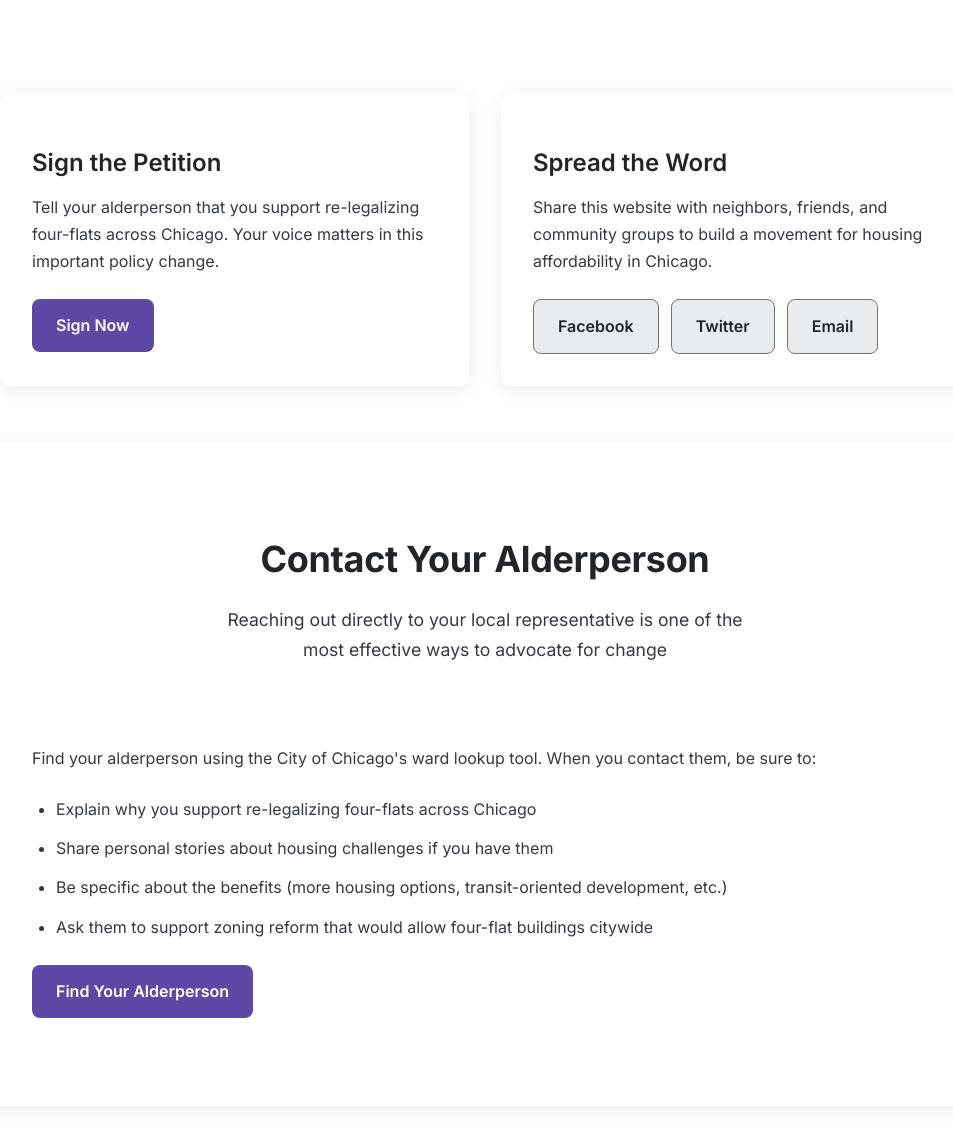
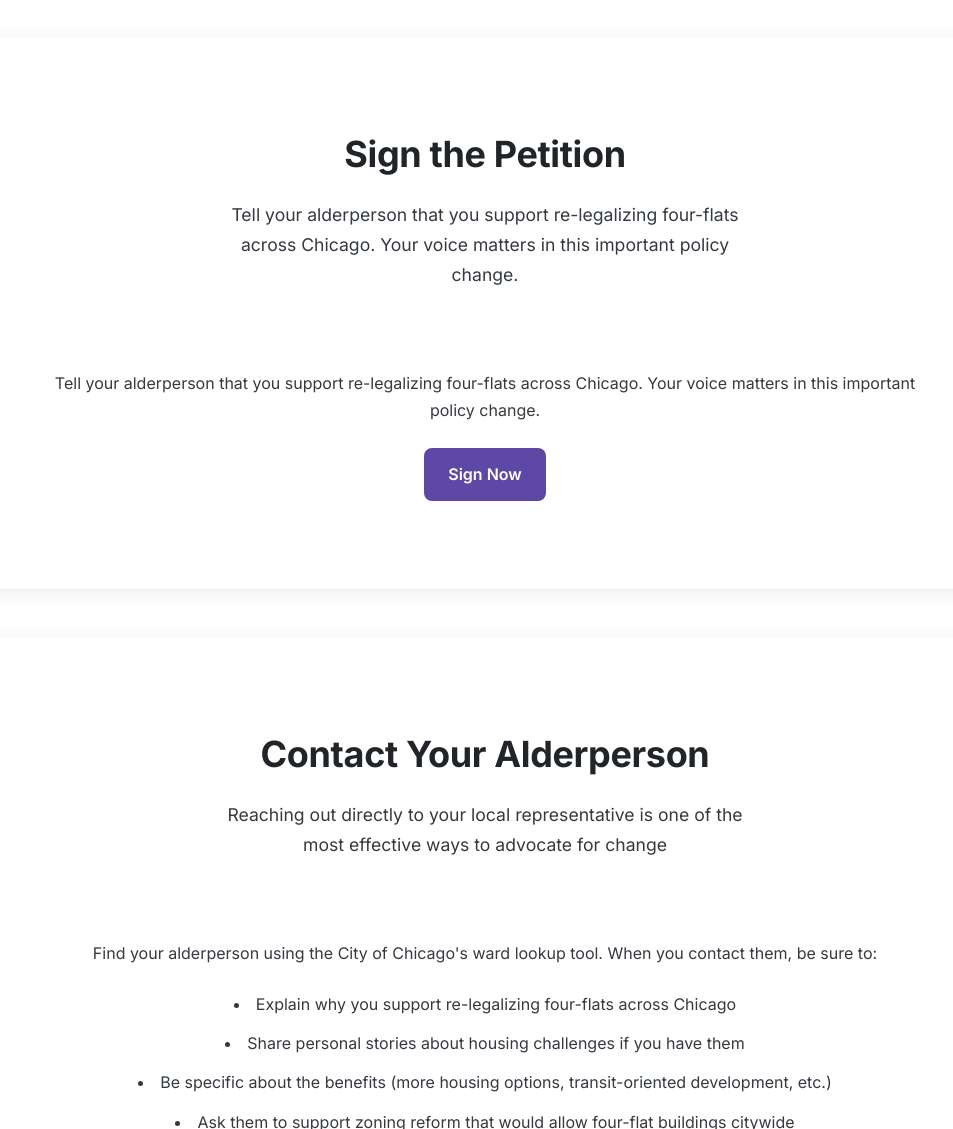
Before and after one commit to sbahamon/four-flats-by-right, a plain HTML site: page take-action.html in a window 1280 px wide. Shown: the part 560-1689 px from the top of the page, without its empty margins (155-1108 px from the left). Drawn offline with Linux system fonts and the light colour scheme.

Commit message:
removed social sharing links and visual changes to take action

```diff
--- a/styles.css
+++ b/styles.css
@@ -52,6 +52,7 @@ body {
     -webkit-text-size-adjust: 100%;
     max-width: 100vw;
     overflow-x: hidden;
+    text-align: center; /* Center all text */
 }
 
 img {
@@ -112,12 +113,15 @@ p {
 
 ul, ol {
     margin-bottom: 1.5rem;
-    padding-left: 1.5rem;
+    padding-left: 0; /* Remove default padding */
+    text-align: center; /* Center the list */
+    list-style-position: inside; /* Keep bullet points inside the content flow */
 }
 
 li {
     margin-bottom: 0.75rem;
     color: var(--dark-gray);
+    text-align: center; /* Center list item text */
 }
 
 a {
@@ -345,6 +349,8 @@ section {
 
 .action-content {
     padding: 2rem;
+    max-width: 400px; /* Example width, can be adjusted */
+    margin: 0 auto;
 }
 
 .button {
--- a/take-action.html
+++ b/take-action.html
@@ -40,28 +40,16 @@
             </div>
         </section>
 
-        <section class="take-action" aria-labelledby="action-heading">
+        <section class="resource-section" aria-labelledby="petition-heading">
             <div class="container">
-                <div class="action-grid">
-                    <div class="action-box">
-                        <div class="action-content">
-                            <h3>Sign the Petition</h3>
-                            <p>Tell your alderperson that you support re-legalizing four-flats across Chicago. Your voice matters in this important policy change.</p>
-                            <a href="https://actionnetwork.org/petitions/support-4-flats-by-right-throughout-chicago" class="button" role="button" aria-label="Sign the petition">Sign Now</a>
-                        </div>
-                    </div>
+                <div class="section-header">
+                    <h2 id="petition-heading">Sign the Petition</h2>
+                    <p>Tell your alderperson that you support re-legalizing four-flats across Chicago. Your voice matters in this important policy change.</p>
+                </div>
 
-                    <div class="action-box">
-                        <div class="action-content">
-                            <h3>Spread the Word</h3>
-                            <p>Share this website with neighbors, friends, and community groups to build a movement for housing affordability in Chicago.</p>
-                            <div class="share-buttons">
-                                <a href="#" class="button button-secondary" aria-label="Share on Facebook">Facebook</a>
-                                <a href="#" class="button button-secondary" aria-label="Share on Twitter">Twitter</a>
-                                <a href="#" class="button button-secondary" aria-label="Share via Email">Email</a>
-                            </div>
-                        </div>
-                    </div>
+                <div class="resource-content">
+                    <p>Tell your alderperson that you support re-legalizing four-flats across Chicago. Your voice matters in this important policy change.</p>
+                    <a href="https://actionnetwork.org/petitions/support-4-flats-by-right-throughout-chicago" class="button" role="button" aria-label="Sign the petition">Sign Now</a>
                 </div>
             </div>
         </section>
```
